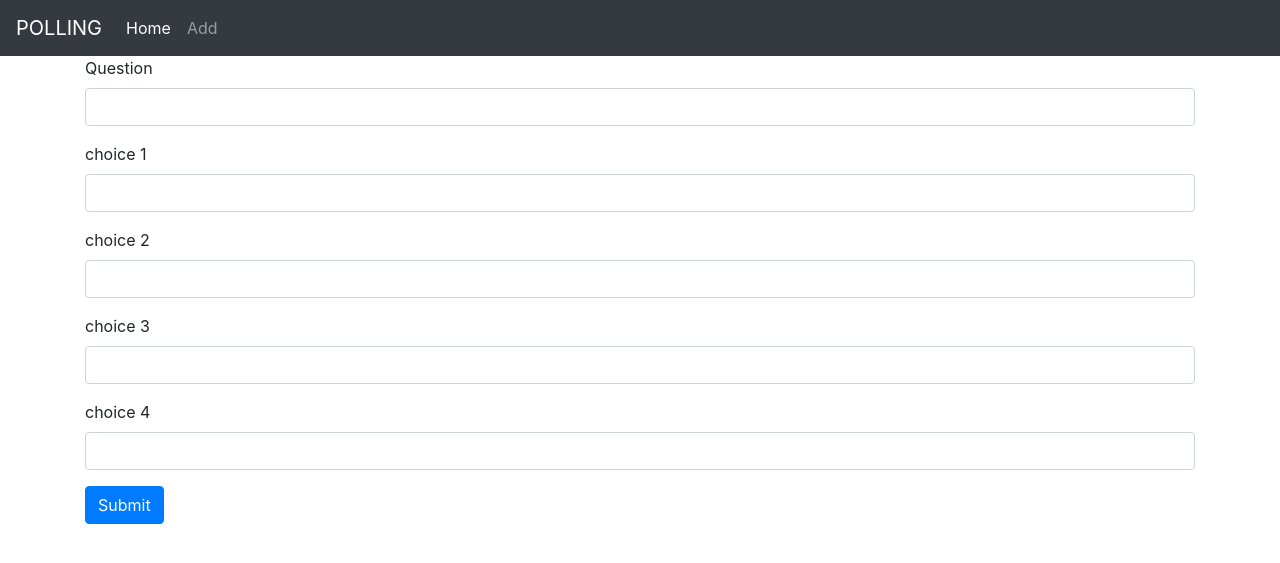
After one commit to Kamal-Singh/poll_app_django, a Django app: template polls/templates/polls/add.html in a window 1280 px wide. The commit adds this page. Shown: the top 563 px of the page. Run offline with Django 3.2, Linux system fonts and the light colour scheme; the template is opened without the code that fills it, so the values that code supplies are empty; parts of the project's set-up code (start-up, migrations or seed data) failed here and were passed over; some libraries are stand-ins or nearby versions.

Commit message:
add form

```diff
--- /dev/null
+++ b/polls/templates/polls/add.html
@@ -0,0 +1,28 @@
+{% extends 'polls/base.html' %}
+{% block content %}
+<div class="container justify-content-center" >
+    <form action="#" method="post">
+        <div class="form-group">
+            <label for="question">Question</label>
+            <input type="text" class="form-control" id="question">
+        </div>
+        <div class="form-group">
+            <label for="choice1">choice 1</label>
+            <input type="text" class="form-control" id="choice1">
+        </div>
+        <div class="form-group">
+            <label for="choice2">choice 2</label>
+            <input type="text" class="form-control" id="choice2">
+        </div>
+        <div class="form-group">
+            <label for="choice3">choice 3</label>
+            <input type="text" class="form-control" id="choice3">
+        </div>
+        <div class="form-group">
+            <label for="choice4">choice 4</label>
+            <input type="text" class="form-control" id="choice4">
+        </div>
+        <button type="submit" class="btn btn-primary">Submit</button>
+    </form>
+</div>
+{% endblock content %}
--- a/polls/templates/polls/navbar.html
+++ b/polls/templates/polls/navbar.html
@@ -7,18 +7,19 @@
     <div class="collapse navbar-collapse" id="navbarText">
       <ul class="navbar-nav mr-auto">
         <li class="nav-item active">
-          <a class="nav-link" href="{% url 'polls:index' %}">Home <span class="sr-only">(current)</span></a>
+          <a class="nav-link" href="{% url 'polls:index' %}">Home</a>
         </li>
         <li class="nav-item">
-          <a class="nav-link" href="#">Add</a>
-        </li>
-        <li class="nav-item">
-          <a class="nav-link" href="#">Pricing</a>
+          <a class="nav-link" href="{% url 'polls:add' %}">Add</a>
         </li>
       </ul>
       <span class="navbar-text">
-        Navbar text with an inline element
       </span>
     </div>
   </nav>
+  {% if message %}
+    <div class="alert alert-success" role="alert">
+      message
+    </div>
+  {% endif %}
   {% endblock navbar %}
--- a/polls/urls.py
+++ b/polls/urls.py
@@ -7,4 +7,5 @@ urlpatterns = [
     path('<int:question_id>/', views.detail, name='detail'),
     path('<int:question_id>/results/', views.results, name='results'),
     path('<int:question_id>/vote/', views.vote, name='vote'),
+    path('add', views.add, name='add')
 ]
```
Also changed, not shown: polls/views.py (+8 -0 lines).
